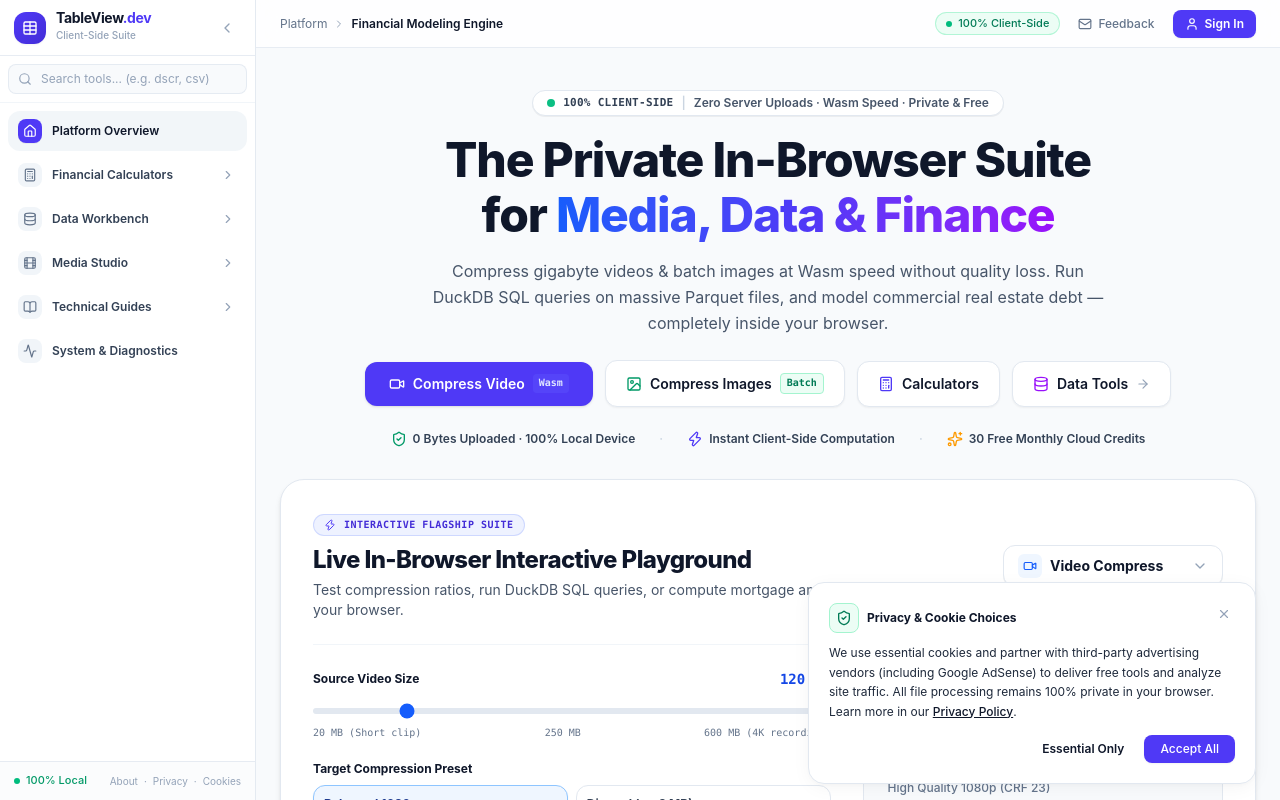
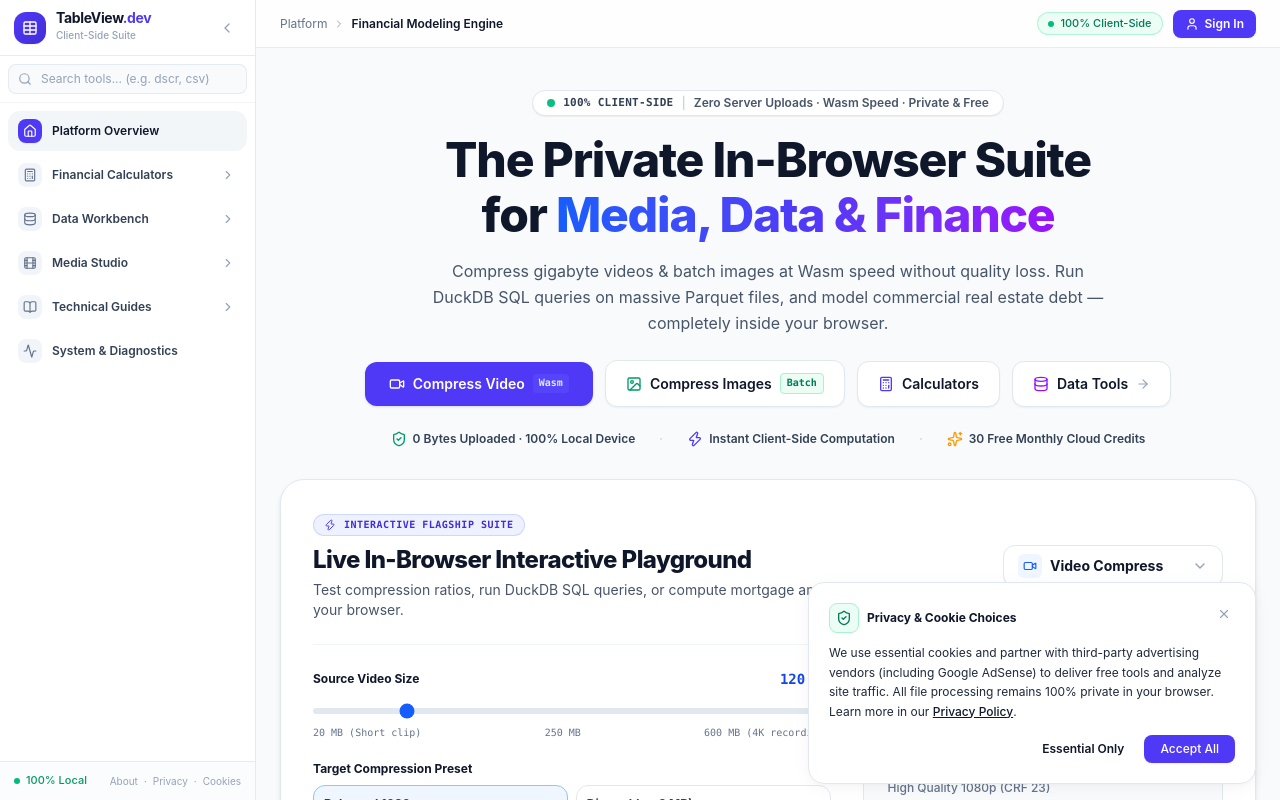
Before and after one commit to Sphinm/tableview, a React (Vite) app: page / in a window 1280 px wide. Shown: the top 800 px of the page. Built offline with nearby package versions, Linux system fonts and the light colour scheme; a web font is replaced by a local one.

Commit message:
feat(ui): move feedback into user profile dropdown and remove telemetry badge

```diff
--- a/src/components/TopBar.tsx
+++ b/src/components/TopBar.tsx
@@ -7,8 +7,7 @@
   User,
   LogOut,
   ChevronDown,
-  Sparkles,
-  ShieldCheck
+  Sparkles
 } from 'lucide-react';
 import { navigateTo } from '../lib/router';
 import { useAuth } from '../lib/useAuth';
@@ -218,16 +217,6 @@
           <span>100% Client-Side</span>
         </div>
 
-        {/* Bug report */}
-        <a
-          href={getBugReportMailto()}
-          className="text-slate-500 hover:text-slate-800 px-2 py-1 rounded-md hover:bg-slate-100 transition-colors flex items-center gap-1.5 text-xs font-medium"
-          title="Report Bug / Feedback"
-        >
-          <Mail className="size-3.5" />
-          <span className="hidden lg:inline">Feedback</span>
-        </a>
-
         {/* User profile dropdown or Sign in button */}
         {user ? (
           <div className="relative" ref={dropdownRef}>
@@ -302,22 +291,16 @@
                   </div>
                 </div>
 
-                {/* Quick Actions & Privacy Info */}
-                <div className="my-1.5 border-t border-slate-100 px-1 py-1 space-y-0.5">
+                {/* Feedback */}
+                <div className="my-1.5 border-t border-slate-100 px-1 py-1">
                   <a
                     href={getBugReportMailto()}
                     onClick={() => setIsDropdownOpen(false)}
                     className="flex items-center gap-2 px-2.5 py-1.5 text-xs text-slate-600 rounded-lg hover:bg-slate-100 hover:text-slate-900 transition-colors"
                   >
                     <Mail className="size-3.5 text-slate-400" />
-                    <span>Send Feedback / Support</span>
+                    <span>Feedback</span>
                   </a>
-                  <div className="flex items-center gap-2 px-2.5 py-1.5 text-xs text-slate-500 rounded-lg bg-slate-50/50">
-                    <ShieldCheck className="size-3.5 text-emerald-600 shrink-0" />
-                    <span className="text-[11px] text-slate-500">
-                      Local sandbox · Zero telemetry
-                    </span>
-                  </div>
                 </div>
 
                 {/* Sign Out Button */}
```
